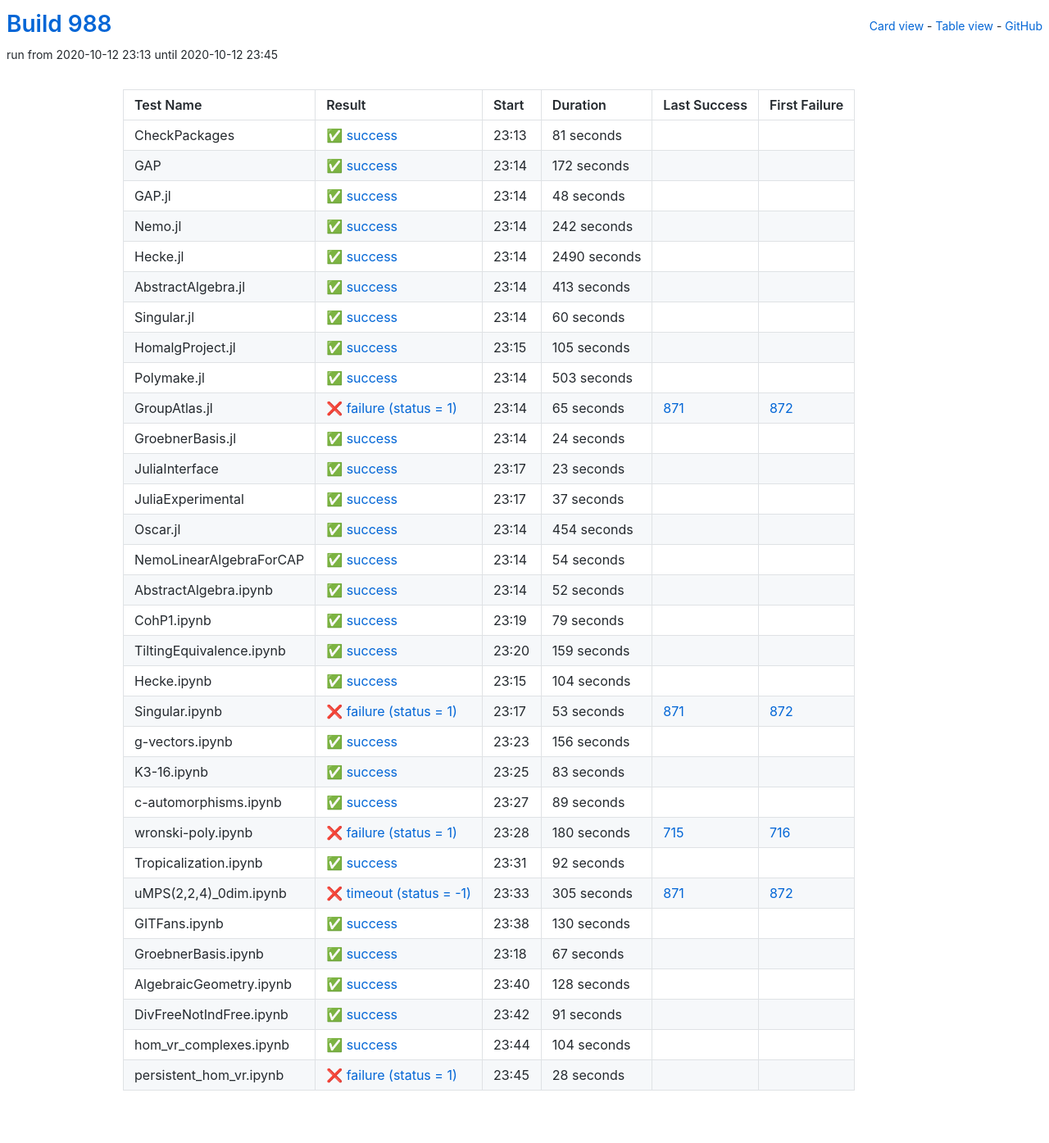
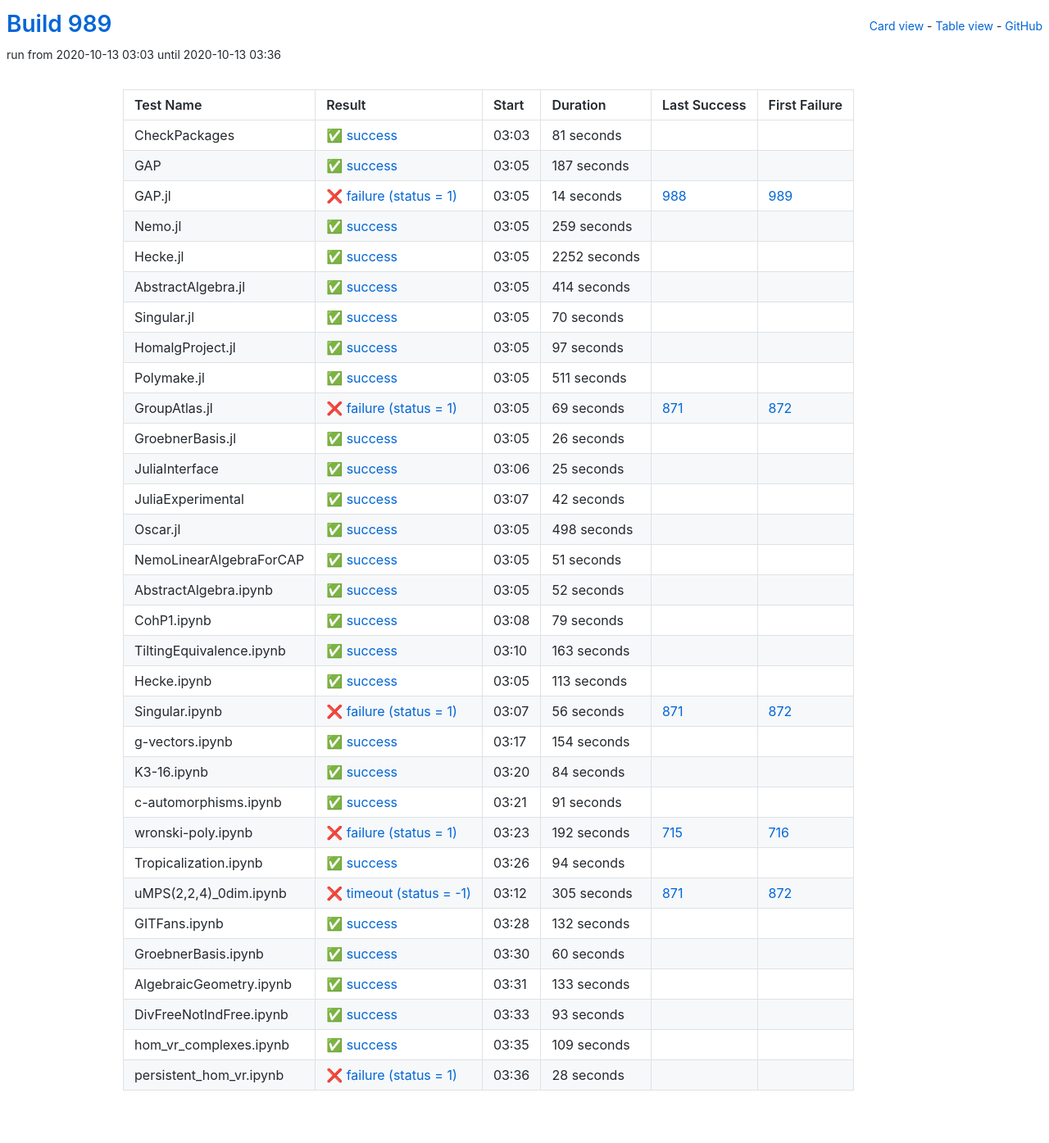
Before and after one commit to oscar-system/oscar-ci-status-stable, a Jekyll site: the page built from table.html, in a window 1280 px wide. Shown: the whole page at 82% size. Built offline with Jekyll 4.4.1, drawn with Linux system fonts in a browser that asks for light colours.

Commit message:
Build #989

```diff
--- a/_data/ci.yml
+++ b/_data/ci.yml
@@ -1,6 +1,6 @@
 ---
-build: 988
-build_url: https://oscarci.mathematik.uni-kl.de/job/oscar-stable/988/
+build: 989
+build_url: https://oscarci.mathematik.uni-kl.de/job/oscar-stable/989/
 job: oscar-stable
 organization: oscar-system
 repo: oscar-ci-status-stable
@@ -8,8 +8,8 @@ repourl: https://github.com/oscar-system/oscar-ci-status-stable
 tests:
 - name: CheckPackages
   id: checkpackages
-  log: https://oscarci.mathematik.uni-kl.de/job/oscar-stable/988/artifact/logs/build-988/CheckPackages.log
-  start: 2020-10-12 23:13
+  log: https://oscarci.mathematik.uni-kl.de/job/oscar-stable/989/artifact/logs/build-989/CheckPackages.log
+  start: 2020-10-13 03:03
   success: true
   exitcode: 0
   status: success
@@ -20,176 +20,176 @@ tests:
   first_failure_url:
 - name: GAP
   id: gap
-  log: https://oscarci.mathematik.uni-kl.de/job/oscar-stable/988/artifact/logs/build-988/GAP.log
-  start: 2020-10-12 23:14
+  log: https://oscarci.mathematik.uni-kl.de/job/oscar-stable/989/artifact/logs/build-989/GAP.log
+  start: 2020-10-13 03:05
   success: true
   exitcode: 0
   status: success
-  duration: 172
+  duration: 187
   last_success: false
   last_success_url:
   first_failure: false
   first_failure_url:
 - name: GAP.jl
   id: gap-jl
-  log: https://oscarci.mathematik.uni-kl.de/job/oscar-stable/988/artifact/logs/build-988/GAP.jl.log
-  start: 2020-10-12 23:14
+  log: https://oscarci.mathematik.uni-kl.de/job/oscar-stable/989/artifact/logs/build-989/GAP.jl.log
+  start: 2020-10-13 03:05
+  success: false
+  exitcode: 1
+  status: failure
+  duration: 14
+  last_success: 988
+  last_success_url: https://oscarci.mathematik.uni-kl.de/job/oscar-stable/988/
+  first_failure: 989
+  first_failure_url: https://oscarci.mathematik.uni-kl.de/job/oscar-stable/989/
+- name: Nemo.jl
+  id: nemo-jl
+  log: https://oscarci.mathematik.uni-kl.de/job/oscar-stable/989/artifact/logs/build-989/Nemo.jl.log
+  start: 2020-10-13 03:05
   success: true
   exitcode: 0
   status: success
-  duration: 48
-  last_success: false
-  last_success_url:
-  first_failure: false
-  first_failure_url:
-- name: Nemo.jl
-  id: nemo-jl
-  log: https://oscarci.mathematik.uni-kl.de/job/oscar-stable/988/artifact/logs/build-988/Nemo.jl.log
-  start: 2020-10-12 23:14
-  success: true
-  exitcode: 0
-  status: success
-  duration: 242
+  duration: 259
   last_success: false
   last_success_url:
   first_failure: false
   first_failure_url:
 - name: Hecke.jl
   id: hecke-jl
-  log: https://oscarci.mathematik.uni-kl.de/job/oscar-stable/988/artifact/logs/build-988/Hecke.jl.log
-  start: 2020-10-12 23:14
+  log: https://oscarci.mathematik.uni-kl.de/job/oscar-stable/989/artifact/logs/build-989/Hecke.jl.log
+  start: 2020-10-13 03:05
   success: true
   exitcode: 0
   status: success
-  duration: 2490
+  duration: 2252
   last_success: false
   last_success_url:
   first_failure: false
   first_failure_url:
 - name: AbstractAlgebra.jl
   id: abstractalgebra-jl
-  log: https://oscarci.mathematik.uni-kl.de/job/oscar-stable/988/artifact/logs/build-988/AbstractAlgebra.jl.log
-  start: 2020-10-12 23:14
+  log: https://oscarci.mathematik.uni-kl.de/job/oscar-stable/989/artifact/logs/build-989/AbstractAlgebra.jl.log
+  start: 2020-10-13 03:05
   success: true
   exitcode: 0
   status: success
-  duration: 413
+  duration: 414
   last_success: false
   last_success_url:
   first_failure: false
   first_failure_url:
 - name: Singular.jl
   id: singular-jl
-  log: https://oscarci.mathematik.uni-kl.de/job/oscar-stable/988/artifact/logs/build-988/Singular.jl.log
-  start: 2020-10-12 23:14
+  log: https://oscarci.mathematik.uni-kl.de/job/oscar-stable/989/artifact/logs/build-989/Singular.jl.log
+  start: 2020-10-13 03:05
   success: true
   exitcode: 0
   status: success
-  duration: 60
+  duration: 70
   last_success: false
   last_success_url:
   first_failure: false
   first_failure_url:
 - name: HomalgProject.jl
   id: homalgproject-jl
-  log: https://oscarci.mathematik.uni-kl.de/job/oscar-stable/988/artifact/logs/build-988/HomalgProject.jl.log
-  start: 2020-10-12 23:15
+  log: https://oscarci.mathematik.uni-kl.de/job/oscar-stable/989/artifact/logs/build-989/HomalgProject.jl.log
+  start: 2020-10-13 03:05
   success: true
   exitcode: 0
   status: success
-  duration: 105
+  duration: 97
   last_success: false
   last_success_url:
   first_failure: false
   first_failure_url:
 - name: Polymake.jl
   id: polymake-jl
-  log: https://oscarci.mathematik.uni-kl.de/job/oscar-stable/988/artifact/logs/build-988/Polymake.jl.log
-  start: 2020-10-12 23:14
+  log: https://oscarci.mathematik.uni-kl.de/job/oscar-stable/989/artifact/logs/build-989/Polymake.jl.log
+  start: 2020-10-13 03:05
   success: true
   exitcode: 0
   status: success
-  duration: 503
+  duration: 511
   last_success: false
   last_success_url:
   first_failure: false
   first_failure_url:
 - name: GroupAtlas.jl
   id: groupatlas-jl
-  log: https://oscarci.mathematik.uni-kl.de/job/oscar-stable/988/artifact/logs/build-988/GroupAtlas.jl.log
-  start: 2020-10-12 23:14
+  log: https://oscarci.mathematik.uni-kl.de/job/oscar-stable/989/artifact/logs/build-989/GroupAtlas.jl.log
+  start: 2020-10-13 03:05
   success: false
   exitcode: 1
   status: failure
-  duration: 65
+  duration: 69
   last_success: 871
   last_success_url: https://oscarci.mathematik.uni-kl.de/job/oscar-stable/871/
   first_failure: 872
   first_failure_url: https://oscarci.mathematik.uni-kl.de/job/oscar-stable/872/
 - name: GroebnerBasis.jl
   id: groebnerbasis-jl
-  log: https://oscarci.mathematik.uni-kl.de/job/oscar-stable/988/artifact/logs/build-988/GroebnerBasis.jl.log
-  start: 2020-10-12 23:14
+  log: https://oscarci.mathematik.uni-kl.de/job/oscar-stable/989/artifact/logs/build-989/GroebnerBasis.jl.log
+  start: 2020-10-13 03:05
   success: true
   exitcode: 0
   status: success
-  duration: 24
+  duration: 26
   last_success: false
   last_success_url:
   first_failure: false
   first_failure_url:
 - name: JuliaInterface
   id: juliainterface
-  log: https://oscarci.mathematik.uni-kl.de/job/oscar-stable/988/artifact/logs/build-988/JuliaInterface.log
-  start: 2020-10-12 23:17
+  log: https://oscarci.mathematik.uni-kl.de/job/oscar-stable/989/artifact/logs/build-989/JuliaInterface.log
+  start: 2020-10-13 03:06
   success: true
   exitcode: 0
   status: success
-  duration: 23
+  duration: 25
   last_success: false
   last_success_url:
   first_failure: false
   first_failure_url:
 - name: JuliaExperimental
   id: juliaexperimental
-  log: https://oscarci.mathematik.uni-kl.de/job/oscar-stable/988/artifact/logs/build-988/JuliaExperimental.log
-  start: 2020-10-12 23:17
+  log: https://oscarci.mathematik.uni-kl.de/job/oscar-stable/989/artifact/logs/build-989/JuliaExperimental.log
+  start: 2020-10-13 03:07
   success: true
   exitcode: 0
   status: success
-  duration: 37
+  duration: 42
   last_success: false
   last_success_url:
   first_failure: false
   first_failure_url:
 - name: Oscar.jl
   id: oscar-jl
-  log: https://oscarci.mathematik.uni-kl.de/job/oscar-stable/988/artifact/logs/build-988/Oscar.jl.log
-  start: 2020-10-12 23:14
+  log: https://oscarci.mathematik.uni-kl.de/job/oscar-stable/989/artifact/logs/build-989/Oscar.jl.log
+  start: 2020-10-13 03:05
   success: true
   exitcode: 0
   status: success
-  duration: 454
+  duration: 498
   last_success: false
   last_success_url:
   first_failure: false
   first_failure_url:
 - name: NemoLinearAlgebraForCAP
   id: nemolinearalgebraforcap
-  log: https://oscarci.mathematik.uni-kl.de/job/oscar-stable/988/artifact/logs/build-988/NemoLinearAlgebraForCAP.log
-  start: 2020-10-12 23:14
+  log: https://oscarci.mathematik.uni-kl.de/job/oscar-stable/989/artifact/logs/build-989/NemoLinearAlgebraForCAP.log
+  start: 2020-10-13 03:05
   success: true
   exitcode: 0
   status: success
-  duration: 54
+  duration: 51
   last_success: false
   last_success_url:
   first_failure: false
   first_failure_url:
 - name: AbstractAlgebra.ipynb
   id: abstractalgebra-ipynb
-  log: https://oscarci.mathematik.uni-kl.de/job/oscar-stable/988/artifact/logs/build-988/AbstractAlgebra.ipynb.log
-  start: 2020-10-12 23:14
+  log: https://oscarci.mathematik.uni-kl.de/job/oscar-stable/989/artifact/logs/build-989/AbstractAlgebra.ipynb.log
+  start: 2020-10-13 03:05
   success: true
   exitcode: 0
   status: success
@@ -200,8 +200,8 @@ tests:
   first_failure_url:
 - name: CohP1.ipynb
   id: cohp1-ipynb
-  log: https://oscarci.mathematik.uni-kl.de/job/oscar-stable/988/artifact/logs/build-988/CohP1.ipynb.log
-  start: 2020-10-12 23:19
+  log: https://oscarci.mathematik.uni-kl.de/job/oscar-stable/989/artifact/logs/build-989/CohP1.ipynb.log
+  start: 2020-10-13 03:08
   success: true
   exitcode: 0
   status: success
@@ -212,104 +212,104 @@ tests:
   first_failure_url:
 - name: TiltingEquivalence.ipynb
   id: tiltingequivalence-ipynb
-  log: https://oscarci.mathematik.uni-kl.de/job/oscar-stable/988/artifact/logs/build-988/TiltingEquivalence.ipynb.log
-  start: 2020-10-12 23:20
+  log: https://oscarci.mathematik.uni-kl.de/job/oscar-stable/989/artifact/logs/build-989/TiltingEquivalence.ipynb.log
+  start: 2020-10-13 03:10
   success: true
   exitcode: 0
   status: success
-  duration: 159
+  duration: 163
   last_success: false
   last_success_url:
   first_failure: false
   first_failure_url:
 - name: Hecke.ipynb
   id: hecke-ipynb
-  log: https://oscarci.mathematik.uni-kl.de/job/oscar-stable/988/artifact/logs/build-988/Hecke.ipynb.log
-  start: 2020-10-12 23:15
+  log: https://oscarci.mathematik.uni-kl.de/job/oscar-stable/989/artifact/logs/build-989/Hecke.ipynb.log
+  start: 2020-10-13 03:05
   success: true
   exitcode: 0
   status: success
-  duration: 104
+  duration: 113
   last_success: false
   last_success_url:
   first_failure: false
   first_failure_url:
 - name: Singular.ipynb
   id: singular-ipynb
-  log: https://oscarci.mathematik.uni-kl.de/job/oscar-stable/988/artifact/logs/build-988/Singular.ipynb.log
-  start: 2020-10-12 23:17
+  log: https://oscarci.mathematik.uni-kl.de/job/oscar-stable/989/artifact/logs/build-989/Singular.ipynb.log
+  start: 2020-10-13 03:07
   success: false
   exitcode: 1
   status: failure
-  duration: 53
+  duration: 56
   last_success: 871
   last_success_url: https://oscarci.mathematik.uni-kl.de/job/oscar-stable/871/
   first_failure: 872
   first_failure_url: https://oscarci.mathematik.uni-kl.de/job/oscar-stable/872/
 - name: g-vectors.ipynb
   id: g-vectors-ipynb
-  log: https://oscarci.mathematik.uni-kl.de/job/oscar-stable/988/artifact/logs/build-988/g-vectors.ipynb.log
-  start: 2020-10-12 23:23
+  log: https://oscarci.mathematik.uni-kl.de/job/oscar-stable/989/artifact/logs/build-989/g-vectors.ipynb.log
+  start: 2020-10-13 03:17
   success: true
   exitcode: 0
   status: success
-  duration: 156
+  duration: 154
   last_success: false
   last_success_url:
   first_failure: false
   first_failure_url:
 - name: K3-16.ipynb
   id: k3-16-ipynb
-  log: https://oscarci.mathematik.uni-kl.de/job/oscar-stable/988/artifact/logs/build-988/K3-16.ipynb.log
-  start: 2020-10-12 23:25
+  log: https://oscarci.mathematik.uni-kl.de/job/oscar-stable/989/artifact/logs/build-989/K3-16.ipynb.log
+  start: 2020-10-13 03:20
   success: true
   exitcode: 0
   status: success
-  duration: 83
+  duration: 84
   last_success: false
   last_success_url:
   first_failure: false
   first_failure_url:
 - name: c-automorphisms.ipynb
   id: c-automorphisms-ipynb
-  log: https://oscarci.mathematik.uni-kl.de/job/oscar-stable/988/artifact/logs/build-988/c-automorphisms.ipynb.log
-  start: 2020-10-12 23:27
+  log: https://oscarci.mathematik.uni-kl.de/job/oscar-stable/989/artifact/logs/build-989/c-automorphisms.ipynb.log
+  start: 2020-10-13 03:21
   success: true
   exitcode: 0
   status: success
-  duration: 89
+  duration: 91
   last_success: false
   last_success_url:
   first_failure: false
   first_failure_url:
 - name: wronski-poly.ipynb
   id: wronski-poly-ipynb
-  log: https://oscarci.mathematik.uni-kl.de/job/oscar-stable/988/artifact/logs/build-988/wronski-poly.ipynb.log
-  start: 2020-10-12 23:28
+  log: https://oscarci.mathematik.uni-kl.de/job/oscar-stable/989/artifact/logs/build-989/wronski-poly.ipynb.log
+  start: 2020-10-13 03:23
   success: false
   exitcode: 1
   status: failure
-  duration: 180
+  duration: 192
   last_success: 715
   last_success_url: https://oscarci.mathematik.uni-kl.de/job/oscar-stable/715/
   first_failure: 716
   first_failure_url: https://oscarci.mathematik.uni-kl.de/job/oscar-stable/716/
 - name: Tropicalization.ipynb
   id: tropicalization-ipynb
-  log: https://oscarci.mathematik.uni-kl.de/job/oscar-stable/988/artifact/logs/build-988/Tropicalization.ipynb.log
-  start: 2020-10-12 23:31
+  log: https://oscarci.mathematik.uni-kl.de/job/oscar-stable/989/artifact/logs/build-989/Tropicalization.ipynb.log
+  start: 2020-10-13 03:26
   success: true
   exitcode: 0
   status: success
-  duration: 92
+  duration: 94
   last_success: false
   last_success_url:
   first_failure: false
   first_failure_url:
 - name: uMPS(2,2,4)_0dim.ipynb
   id: umps-2-2-4-0dim-ipynb
-  log: https://oscarci.mathematik.uni-kl.de/job/oscar-stable/988/artifact/logs/build-988/uMPS-2-2-4-_0dim.ipynb.log
-  start: 2020-10-12 23:33
+  log: https://oscarci.mathematik.uni-kl.de/job/oscar-stable/989/artifact/logs/build-989/uMPS-2-2-4-_0dim.ipynb.log
+  start: 2020-10-13 03:12
   success: false
   exitcode: -1
   status: timeout
@@ -320,68 +320,68 @@ tests:
   first_failure_url: https://oscarci.mathematik.uni-kl.de/job/oscar-stable/872/
 - name: GITFans.ipynb
   id: gitfans-ipynb
-  log: https://oscarci.mathematik.uni-kl.de/job/oscar-stable/988/artifact/logs/build-988/GITFans.ipynb.log
-  start: 2020-10-12 23:38
+  log: https://oscarci.mathematik.uni-kl.de/job/oscar-stable/989/artifact/logs/build-989/GITFans.ipynb.log
+  start: 2020-10-13 03:28
   success: true
   exitcode: 0
   status: success
-  duration: 130
+  duration: 132
   last_success: false
   last_success_url:
   first_failure: false
   first_failure_url:
 - name: GroebnerBasis.ipynb
   id: groebnerbasis-ipynb
-  log: https://oscarci.mathematik.uni-kl.de/job/oscar-stable/988/artifact/logs/build-988/GroebnerBasis.ipynb.log
-  start: 2020-10-12 23:18
+  log: https://oscarci.mathematik.uni-kl.de/job/oscar-stable/989/artifact/logs/build-989/GroebnerBasis.ipynb.log
+  start: 2020-10-13 03:30
   success: true
   exitcode: 0
   status: success
-  duration: 67
+  duration: 60
   last_success: false
   last_success_url:
   first_failure: false
   first_failure_url:
 - name: AlgebraicGeometry.ipynb
   id: algebraicgeometry-ipynb
-  log: https://oscarci.mathematik.uni-kl.de/job/oscar-stable/988/artifact/logs/build-988/AlgebraicGeometry.ipynb.log
-  start: 2020-10-12 23:40
+  log: https://oscarci.mathematik.uni-kl.de/job/oscar-stable/989/artifact/logs/build-989/AlgebraicGeometry.ipynb.log
+  start: 2020-10-13 03:31
   success: true
   exitcode: 0
   status: success
-  duration: 128
+  duration: 133
   last_success: false
   last_success_url:
   first_failure: false
   first_failure_url:
 - name: DivFreeNotIndFree.ipynb
   id: divfreenotindfree-ipynb
-  log: https://oscarci.mathematik.uni-kl.de/job/oscar-stable/988/artifact/logs/build-988/DivFreeNotIndFree.ipynb.log
-  start: 2020-10-12 23:42
+  log: https://oscarci.mathematik.uni-kl.de/job/oscar-stable/989/artifact/logs/build-989/DivFreeNotIndFree.ipynb.log
+  start: 2020-10-13 03:33
   success: true
   exitcode: 0
   status: success
-  duration: 91
+  duration: 93
   last_success: false
   last_success_url:
   first_failure: false
   first_failure_url:
 - name: hom_vr_complexes.ipynb
   id: hom-vr-complexes-ipynb
-  log: https://oscarci.mathematik.uni-kl.de/job/oscar-stable/988/artifact/logs/build-988/hom_vr_complexes.ipynb.log
-  start: 2020-10-12 23:44
+  log: https://oscarci.mathematik.uni-kl.de/job/oscar-stable/989/artifact/logs/build-989/hom_vr_complexes.ipynb.log
+  start: 2020-10-13 03:35
   success: true
   exitcode: 0
   status: success
-  duration: 104
+  duration: 109
   last_success: false
   last_success_url:
   first_failure: false
   first_failure_url:
 - name: persistent_hom_vr.ipynb
   id: persistent-hom-vr-ipynb
-  log: https://oscarci.mathematik.uni-kl.de/job/oscar-stable/988/artifact/logs/build-988/persistent_hom_vr.ipynb.log
-  start: 2020-10-12 23:45
+  log: https://oscarci.mathematik.uni-kl.de/job/oscar-stable/989/artifact/logs/build-989/persistent_hom_vr.ipynb.log
+  start: 2020-10-13 03:36
   success: false
   exitcode: 1
   status: failure
```
Also changed, not shown: README.md.
